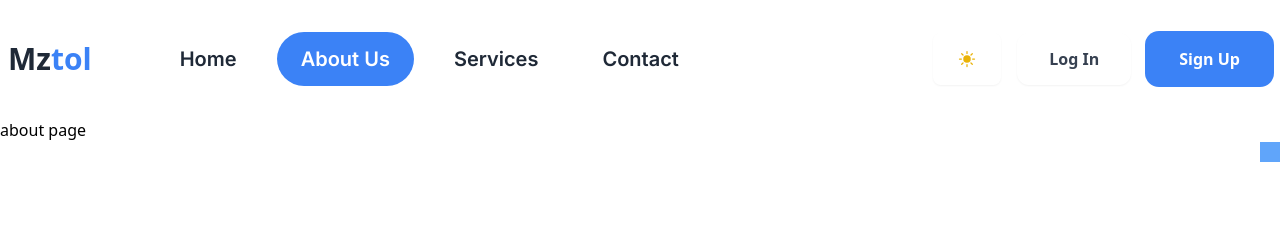
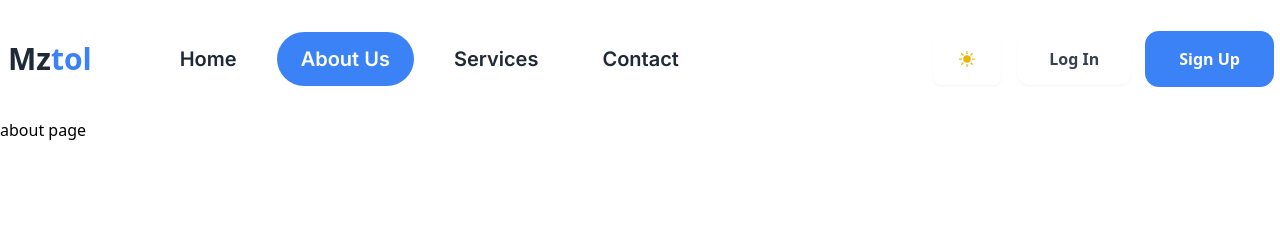
Before and after one commit to chihabMe/daw-addiction-detector, a React (Vite) app in the folder frontend/: page /about in a window 1280 px wide. Shown: the top 232 px of the page. Built offline with nearby package versions, Linux system fonts and the light colour scheme.

Commit message:
fixed build problems

```diff
--- a/frontend/src/components/layout/Header/HeaderDesktopView.tsx
+++ b/frontend/src/components/layout/Header/HeaderDesktopView.tsx
@@ -1,7 +1,7 @@
 import { NavLink, Link, useLocation } from "react-router-dom";
 import Button from "../../ui/Button";
 import DarkLightThemeToggler from "../DarkLightThemeToggler";
-import { AnimatePresence, motion } from "framer-motion";
+import {  motion } from "framer-motion";
 
 interface Props {
   links: {
--- a/frontend/src/pages/about.tsx
+++ b/frontend/src/pages/about.tsx
@@ -1,4 +1,3 @@
-import { motion } from "framer-motion";
 const AboutPage = () => {
   return (
     <main className="min-h-screen">
@@ -6,10 +5,6 @@ const AboutPage = () => {
       <div
 
         className="w-full flex justify-end">
-        <motion.div
-
-          className="bg-blue-400 w-5 h-5 ">
-        </motion.div>
         </div>
 
 
@@ -17,6 +12,4 @@ const AboutPage = () => {
   );
 };
 
-const spring = {
-};
 export default AboutPage;
```
